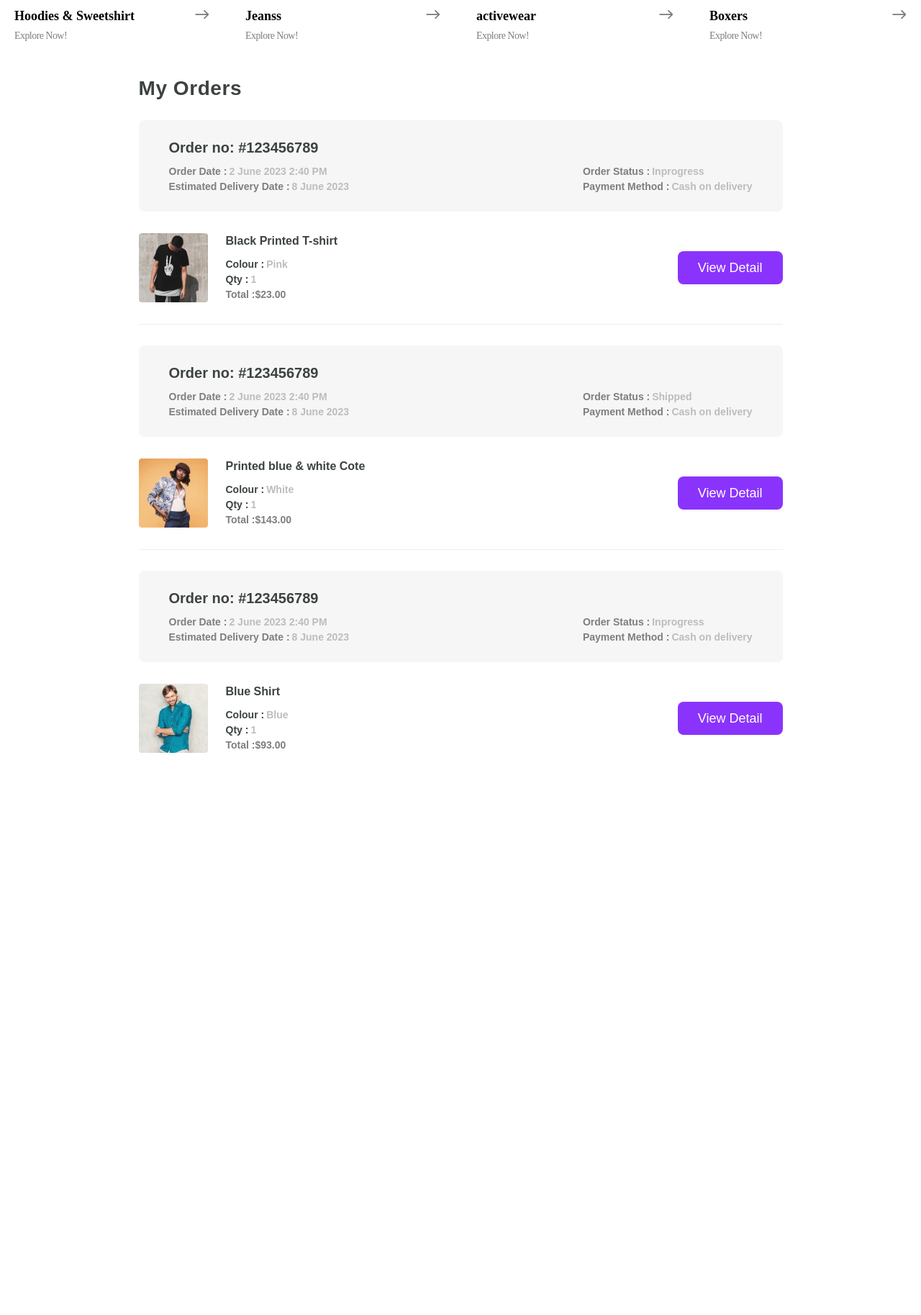
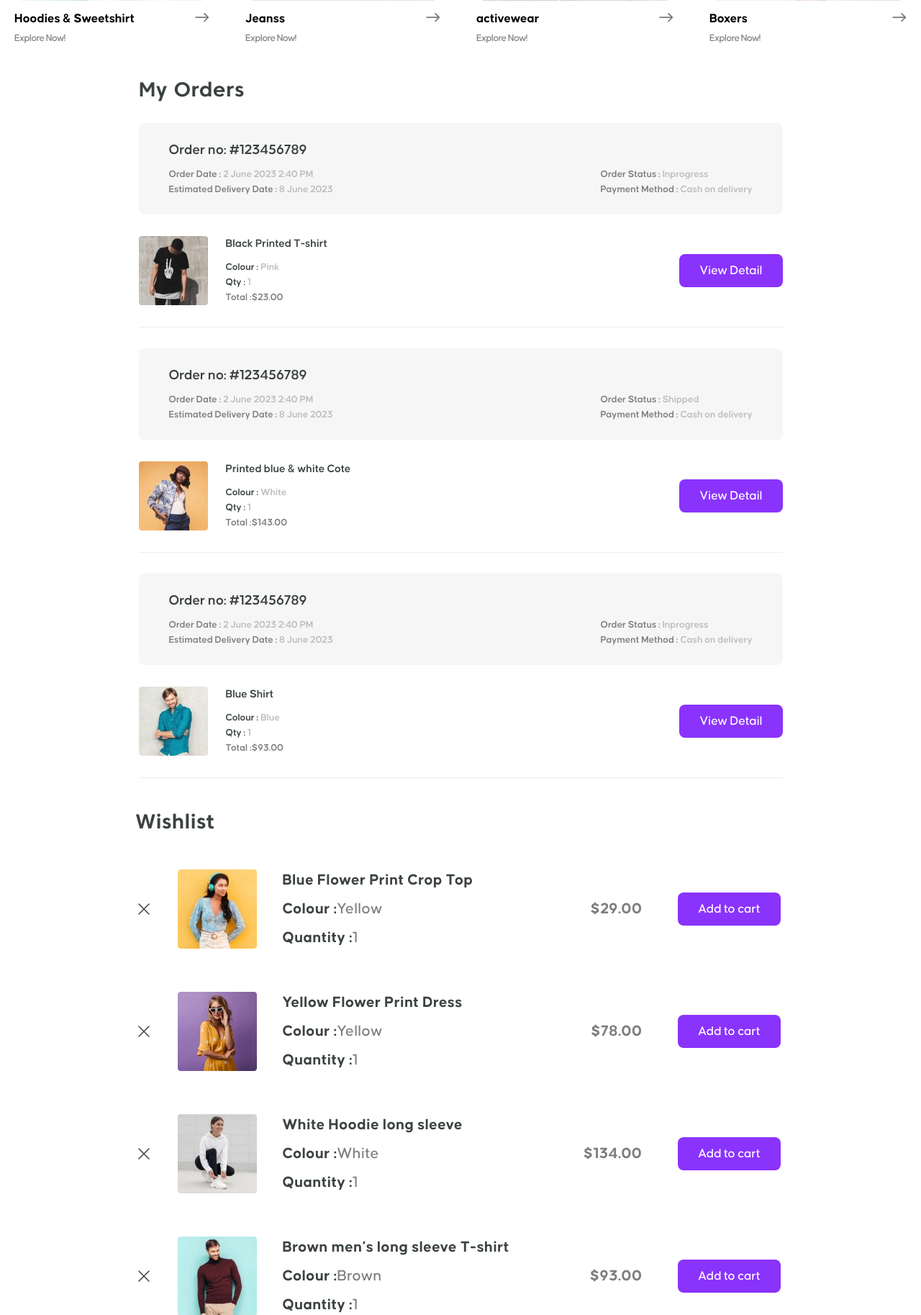
Before and after one commit to Misha-Bober/Lessons, a PHP site: page / in a window 1280 px wide. Shown: the part 1169-2996 px from the top of the page at 72% size. Before the commit the page ends 2215 px from the top, so only its background shows below. Run offline with PHP 8.4, Linux system fonts and the light colour scheme; some web fonts are replaced.

Commit message:
Add files via upload

```diff
--- /dev/null
+++ b/lesson_15/css/fonts.css
@@ -0,0 +1,65 @@
+
+@font-face {
+    font-family: "Causten";
+    src:
+    url("../fonts/Causten-Regular.woff") format(woff2),
+    url("../fonts/Causten-Regular.woff2") format(woff);
+    font-weight: 400;
+    font-style: normal;
+    font-display: swap;
+}
+@font-face {
+    font-family: "Causten";
+    src:
+    url("../fonts/Causten-Light.woff2") format(woff2),
+    url("../fonts/Causten-Light.woff") format(woff);
+    font-weight: 300;
+    font-style: normal;
+    font-display: swap;
+}
+@font-face {
+    font-family: "Causten";
+    src:
+    url("../fonts/Causten-Medium.woff2") format(woff2),
+    url("../fonts/Causten-Medium.woff") format(woff);
+    font-weight: 500;
+    font-style: normal;
+    font-display: swap;
+}
+@font-face {
+    font-family: "Causten";
+    src:
+    url("../fonts/Causten-Semi-Bold.woff2") format(woff2),
+    url("../fonts/Causten-Semi-Bold.woff") format(woff);
+    font-weight: 600;
+    font-style: normal;
+    font-display: swap;
+}
+
+@font-face {
+    font-family: "Causten";
+    src:
+    url("../fonts/Causten-Bold.woff2") format(woff2),
+    url("../fonts/Causten-Bold.woff") format(woff);
+    font-weight: 700;
+    font-style: normal;
+    font-display: swap;
+}
+@font-face {
+    font-family: "Causten";
+    src:
+    url("../fonts/Causten-Bold.woff2") format(woff2),
+    url("../fonts/Causten-Bold.woff") format(woff);
+    font-weight: 700;
+    font-style: normal;
+    font-display: swap;
+}
+@font-face {
+    font-family: "CoreSansC";
+    src:
+    url("../fonts/CoreSansC-65Bold.woff2") format(woff2),
+    url("../fonts/CoreSansC-65Bold.woff") format(woff);
+    font-weight: 700;
+    font-style: normal;
+    font-display: swap;
+}
--- a/lesson_15/css/style.css
+++ b/lesson_15/css/style.css
@@ -209,7 +209,7 @@ margin-bottom: 10px;
     display: flex;
     flex-direction: column;
     row-gap: 30px;
-    margin: 0 auto;
+    margin: 0 auto 50px;
 }
 .my-orders-content {
     display: inline-flex;
@@ -219,6 +219,7 @@ margin-bottom: 10px;
     align-items: center;
 
 }
+.wishlist-title,
 .orders-title {
     font-family: "CoreSansC", sans-serif;
     font-size: 28px;
@@ -261,6 +262,9 @@ margin-bottom: 10px;
     flex-direction: column;
     row-gap: 7px;
 }
+.wishlist-product-price-button,
+.wishlist-info-qty,
+.wishlist-info-color,
 .product-info-total,
 .product-info-qty,
 .product-info-color,
@@ -349,3 +353,93 @@ margin-bottom: 10px;
     color: #BEBCBD;
     padding-left: 3px;
 }
+.wishlist {
+    width: 903px;
+    display: flex;
+    flex-direction: column;
+    row-gap: 50px;
+    margin: 0 auto 50px;
+}
+.wishlist-content-product {
+    display: flex;
+    flex-direction: row;
+    align-items: center;
+    width: 100%;
+    padding-right: 7px;
+}
+.wishlist-product-info {
+    display: flex;
+    flex-direction: row;
+    align-items: center;
+    width: 100%;
+    justify-content: space-between;
+}
+.wishlist-content-product__img-card {
+    margin: 0px 36px;
+}
+.wishlist-info-card {
+    display: flex;
+    flex-direction: column;
+    row-gap: 18px;
+}
+.wishlist-product-info-card {
+    display: flex;
+    flex-direction: column;
+}
+.wishlist-info-color__title,
+.wishlist-info-qty__title,
+.wishlist-info-name {
+    font-family: "Causten", sans-serif;
+    font-weight: 700;
+    font-size: 22px;
+    color: #3C4242;
+    letter-spacing: 0.44px;
+    /* margin-bottom: 19px; */
+}
+.wishlist-info-qty__qty-number,
+.wishlist-info-color__color-name {
+    font-family: "Causten", sans-serif;
+    font-weight: 500;
+    font-size: 22px;
+    color: #807D7E;
+    letter-spacing: 0.44px;
+}
+.wishlist-product-price-button {
+    display: flex;
+    flex-direction: row;
+    align-items: center;
+    column-gap: 50px;
+}
+.wishlist-product-price-button__button {
+    padding: 14px 28px 14px 28px;
+    background-color: #8A33FD;
+    color: #FFFFFF;
+    border-radius: 8px;
+    font-family: "Causten", sans-serif;
+    font-weight: 500;
+    font-size: 18px;
+}
+.wishlist-product-price-button__price {
+    font-family: "Causten", sans-serif;
+    font-weight: 700;
+    font-size: 22px;
+    color: #807D7E;
+    letter-spacing: 0.44px
+}
+.wishlist-content {
+    display: flex;
+    flex-direction: column;
+    row-gap: 60px;
+}
+footer {
+    width: 100%;
+    padding: 50px 0 50px 0;
+    font-family: "Poppins";
+    font-size: 50px;
+    text-align: center;
+    font-weight: 600;
+    background-color: #cff5ff;
+    color: #712f2f;
+    border-radius: 20px;
+    margin: 0 auto;
+}
--- a/lesson_15/index.html
+++ b/lesson_15/index.html
@@ -149,7 +149,7 @@
                         </div>
                     </div>
                     <div class="orders-content-product">
-                    <a href="#"><img src="img/black-printed-t-shirt-mini.webp" alt="img"></a>
+                        <a href="https://misha-bober.github.io/lessons/lesson_15"><img src="img/black-printed-t-shirt-mini.webp" alt="img"></a>
                     <div class="content-product-info">
                             <div class="content-product-info-card">
                                 <div class="product-info-name">Black Printed T-shirt</div>
@@ -166,7 +166,7 @@
                                     <div class="product-info-total__total-number">$23.00</div>
                                 </div>
                             </div>
-                            <div class="content-product-info-button">View Detail</div>
+                            <a href="https://misha-bober.github.io/lessons/lesson_15" class="content-product-info-button">View Detail</a>
                     </div>
                     </div>
                     <div class="orders-content-card">
@@ -195,7 +195,7 @@
                     </div>
                     </div>
                     <div class="orders-content-product">
-                        <a href="#"><img src="img/printed-blue-&-white-cote-mini.webp" alt="img"></a>
+                        <a href="https://misha-bober.github.io/lessons/lesson_15"><img src="img/printed-blue-&-white-cote-mini.webp" alt="img"></a>
                         <div class="content-product-info">
                                 <div class="content-product-info-card">
                                     <div class="product-info-name">Printed blue & white Cote</div>
@@ -212,7 +212,7 @@
                                         <div class="product-info-total__total-number">$143.00</div>
                                     </div>
                                 </div>
-                                <div class="content-product-info-button">View Detail</div>
+                                <a href="https://misha-bober.github.io/lessons/lesson_15" class="content-product-info-button">View Detail</a>
                         </div>
                     </div>
                     <div class="orders-content-card">
@@ -241,7 +241,7 @@
                         </div>
                     </div>
                     <div class="orders-content-product">
-                        <a href="#"><img src="img/blue-shirt-mini.webp" alt="img"></a>
+                        <a href="https://misha-bober.github.io/lessons/lesson_15"><img src="img/blue-shirt-mini.webp" alt="img"></a>
                         <div class="content-product-info">
                             <div class="content-product-info-card">
                                 <div class="product-info-name">Blue Shirt</div>
@@ -258,14 +258,102 @@
                                     <div class="product-info-total__total-number">$93.00</div>
                                 </div>
                             </div>
-                            <div class="content-product-info-button">View Detail</div>
+                            <a href="https://misha-bober.github.io/lessons/lesson_15" class="content-product-info-button">View Detail</a>
                         </div>
                     </div>
                 </div>
             </div>
-
-
+            <div class="wishlist">
+                <h3 class="wishlist-title">Wishlist</h3>
+                <div class="wishlist-content">
+                    <div class="wishlist-content-product">
+                        <a href="https://misha-bober.github.io/lessons/lesson_15"><img class="wishlist-content-product__img-out" src="img/close-cross.svg" alt="img"></a>
+                        <a href="https://misha-bober.github.io/lessons/lesson_15"><img class="wishlist-content-product__img-card" src="img/blue-flower-print-crop-top.webp" alt="img"></a>
+                        <div class="wishlist-product-info">
+                            <div class="wishlist-info-card">
+                                <div class="wishlist-info-name">Blue Flower Print Crop Top</div>
+                                <div class="wishlist-info-color">
+                                    <div class="wishlist-info-color__title">Colour :</div>
+                                    <div class="wishlist-info-color__color-name">Yellow</div>
+                                </div>
+                                <div class="wishlist-info-qty">
+                                    <div class="wishlist-info-qty__title">Quantity :</div>
+                                    <div class="wishlist-info-qty__qty-number">1</div>
+                                </div>
+                            </div>
+                            <div class="wishlist-product-price-button">
+                                <div class="wishlist-product-price-button__price">$29.00</div>
+                                <div class="wishlist-product-price-button__button">Add to cart</div>
+                            </div>
+                        </div>
+                    </div>
+                    <div class="wishlist-content-product">
+                        <a href="https://misha-bober.github.io/lessons/lesson_15"><img class="wishlist-content-product__img-out" src="img/close-cross.svg" alt="img"></a>
+                        <a href="https://misha-bober.github.io/lessons/lesson_15"><img class="wishlist-content-product__img-card" src="img/yellow-flower-print-dress.webp" alt="img"></a>
+                        <div class="wishlist-product-info">
+                            <div class="wishlist-info-card">
+                                <div class="wishlist-info-name">Yellow Flower Print Dress </div>
+                                <div class="wishlist-info-color">
+                                    <div class="wishlist-info-color__title">Colour :</div>
+                                    <div class="wishlist-info-color__color-name">Yellow</div>
+                                </div>
+                                <div class="wishlist-info-qty">
+                                    <div class="wishlist-info-qty__title">Quantity :</div>
+                                    <div class="wishlist-info-qty__qty-number">1</div>
+                                </div>
+                            </div>
+                            <div class="wishlist-product-price-button">
+                                <div class="wishlist-product-price-button__price">$78.00</div>
+                                <div class="wishlist-product-price-button__button">Add to cart</div>
+                            </div>
+                        </div>
+                    </div>
+                    <div class="wishlist-content-product">
+                        <a href="https://misha-bober.github.io/lessons/lesson_15"><img class="wishlist-content-product__img-out" src="img/close-cross.svg" alt="img"></a>
+                        <a href="https://misha-bober.github.io/lessons/lesson_15"><img class="wishlist-content-product__img-card" src="img/white-hoodie-long-sleeve.webp" alt="img"></a>
+                        <div class="wishlist-product-info">
+                            <div class="wishlist-info-card">
+                                <div class="wishlist-info-name">White Hoodie long sleeve</div>
+                                <div class="wishlist-info-color">
+                                    <div class="wishlist-info-color__title">Colour :</div>
+                                    <div class="wishlist-info-color__color-name">White</div>
+                                </div>
+                                <div class="wishlist-info-qty">
+                                    <div class="wishlist-info-qty__title">Quantity :</div>
+                                    <div class="wishlist-info-qty__qty-number">1</div>
+                                </div>
+                            </div>
+                            <div class="wishlist-product-price-button">
+                                <div class="wishlist-product-price-button__price">$134.00</div>
+                                <div class="wishlist-product-price-button__button">Add to cart</div>
+                            </div>
+                        </div>
+                    </div>
+                    <div class="wishlist-content-product">
+                        <a href="https://misha-bober.github.io/lessons/lesson_15"><img class="wishlist-content-product__img-out" src="img/close-cross.svg" alt="img"></a>
+                        <a href="https://misha-bober.github.io/lessons/lesson_15"><img class="wishlist-content-product__img-card" src="img/brown-men’s-long-sleeve-t-shirt.webp" alt="img"></a>
+                        <div class="wishlist-product-info">
+                            <div class="wishlist-info-card">
+                                <div class="wishlist-info-name">Brown men’s long sleeve T-shirt</div>
+                                <div class="wishlist-info-color">
+                                    <div class="wishlist-info-color__title">Colour :</div>
+                                    <div class="wishlist-info-color__color-name">Brown</div>
+                                </div>
+                                <div class="wishlist-info-qty">
+                                    <div class="wishlist-info-qty__title">Quantity :</div>
+                                    <div class="wishlist-info-qty__qty-number">1</div>
+                                </div>
+                            </div>
+                            <div class="wishlist-product-price-button">
+                                <div class="wishlist-product-price-button__price">$93.00</div>
+                                <div class="wishlist-product-price-button__button">Add to cart</div>
+                            </div>
+                        </div>
+                    </div>
+                </div>
+            </div>
         </main>
+        <footer>Далі Буде...</footer>
     </div>
 
 
```
Also changed, not shown: lesson_15/img/blue-flower-print-crop-top.webp (added), lesson_15/img/brown-men’s-long-sleeve-t-shirt.webp, lesson_15/img/close-cross.svg (added), lesson_15/img/white-hoodie-long-sleeve.webp, lesson_15/img/yellow-flower-print-dress.webp.
